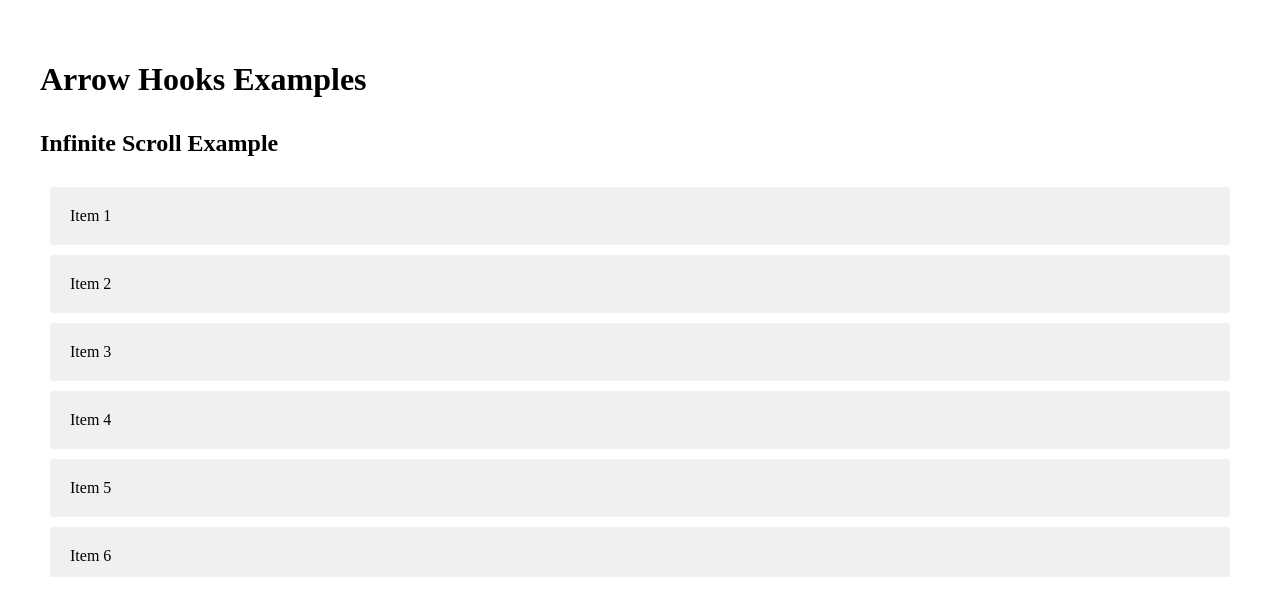
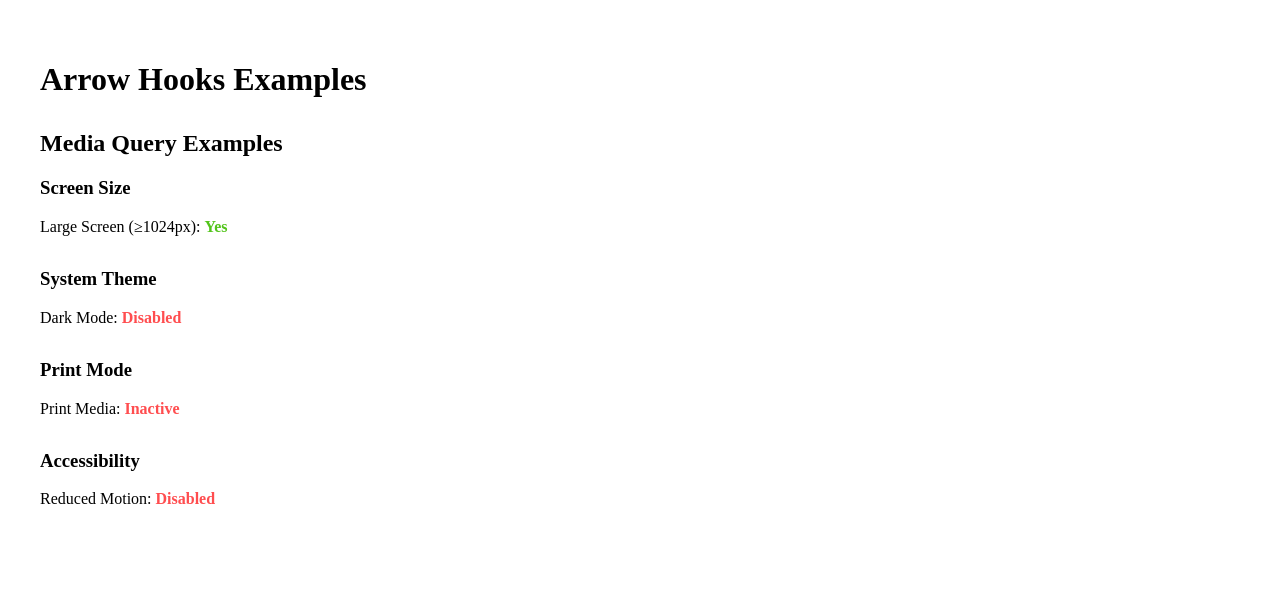
Before and after one commit to Zeno2019/arrow-hooks, a React (Vite) app: page / in a window 1280 px wide. Shown: the top 616 px of the page. Built offline with nearby package versions, Linux system fonts and the light colour scheme.

Commit message:
Update: useMediaQuery hook

```diff
--- a/src/App.tsx
+++ b/src/App.tsx
@@ -7,6 +7,7 @@ import HoverExample from './hooks/useHover/example';
 import ResizeObserverExample from './hooks/useResizeObserver/example';
 import IntersectionObserverExample from './hooks/useIntersectionObserver/example';
 import InfinityScrollExample from './hooks/useInfiniteScroll/example';
+import MediaQueryExample from './hooks/useMediaQuery/example';
 
 function App() {
   return (
@@ -19,7 +20,8 @@ function App() {
         {/* <WindowSizeExample /> */}
         {/* <HoverExample /> */}
         {/* <ResizeObserverExample /> */}
-        <InfinityScrollExample />
+        {/* <InfinityScrollExample /> */}
+        <MediaQueryExample />
         {/* <IntersectionObserverExample /> */}
         {/* Add more examples here */}
       </div>
--- /dev/null
+++ b/src/hooks/useMediaQuery/example/index.tsx
@@ -0,0 +1,57 @@
+import React from 'react';
+import useMediaQuery from '../index';
+
+const MediaQueryExample = () => {
+  const isLargeScreen = useMediaQuery('(min-width: 1024px)');
+  const isDarkMode = useMediaQuery('(prefers-color-scheme: dark)');
+  const isPrint = useMediaQuery('print');
+  const prefersReducedMotion = useMediaQuery('(prefers-reduced-motion: reduce)');
+
+  return (
+    <div>
+      <h2>Media Query Examples</h2>
+
+      <div style={{ marginBottom: '2rem' }}>
+        <h3>Screen Size</h3>
+        <p>
+          Large Screen (≥1024px): {' '}
+          <strong style={{ color: isLargeScreen ? '#52c41a' : '#ff4d4f' }}>
+            {isLargeScreen ? 'Yes' : 'No'}
+          </strong>
+        </p>
+      </div>
+
+      <div style={{ marginBottom: '2rem' }}>
+        <h3>System Theme</h3>
+        <p>
+          Dark Mode: {' '}
+          <strong style={{ color: isDarkMode ? '#52c41a' : '#ff4d4f' }}>
+            {isDarkMode ? 'Enabled' : 'Disabled'}
+          </strong>
+        </p>
+      </div>
+
+      <div style={{ marginBottom: '2rem' }}>
+        <h3>Print Mode</h3>
+        <p>
+          Print Media: {' '}
+          <strong style={{ color: isPrint ? '#52c41a' : '#ff4d4f' }}>
+            {isPrint ? 'Active' : 'Inactive'}
+          </strong>
+        </p>
+      </div>
+
+      <div>
+        <h3>Accessibility</h3>
+        <p>
+          Reduced Motion: {' '}
+          <strong style={{ color: prefersReducedMotion ? '#52c41a' : '#ff4d4f' }}>
+            {prefersReducedMotion ? 'Enabled' : 'Disabled'}
+          </strong>
+        </p>
+      </div>
+    </div>
+  );
+};
+
+export default MediaQueryExample;
--- /dev/null
+++ b/src/hooks/useMediaQuery/index.ts
@@ -0,0 +1,38 @@
+import { useState, useEffect } from 'react';
+import { isBrowser } from '../../util';
+
+/**
+ * 用于响应媒体查询变化的 Hook
+ * @param query - 媒体查询字符串
+ * @returns {boolean} - 当前媒体查询是否匹配
+ */
+const useMediaQuery = (query: string): boolean => {
+  const [matches, setMatches] = useState(() => {
+    if (!isBrowser) return false;
+    return window.matchMedia(query).matches;
+  });
+
+  useEffect(() => {
+    if (!isBrowser) return;
+
+    const mediaQuery = window.matchMedia(query);
+    setMatches(mediaQuery.matches);
+
+    const updateMatch = (e: MediaQueryListEvent | MediaQueryList) => {
+      setMatches(e.matches);
+    };
+
+    if (typeof mediaQuery.addEventListener === 'function') {
+      mediaQuery.addEventListener('change', updateMatch);
+      return () => mediaQuery.removeEventListener('change', updateMatch);
+    } else {
+      // 兼容旧 API
+      mediaQuery.addListener(updateMatch);
+      return () => mediaQuery.removeListener(updateMatch);
+    }
+  }, [query]);
+
+  return matches;
+};
+
+export default useMediaQuery;
--- a/src/index.ts
+++ b/src/index.ts
@@ -4,4 +4,5 @@ export { default as useWindowSize } from './hooks/useWindowSize';
 export { default as useHover } from './hooks/useHover';
 export { default as useResizeObserver } from './hooks/useResizeObserver';
 export { default as useIntersectionObserver } from './hooks/useIntersectionObserver';
-export { default as useInfiniteScroll } from './hooks/useInfiniteScroll'
+export { default as useInfiniteScroll } from './hooks/useInfiniteScroll';
+export { default as useMediaQuery } from './hooks/useMediaQuery';
```
Also changed, not shown: 1 other file (tests, documents, lock files or other folders).
